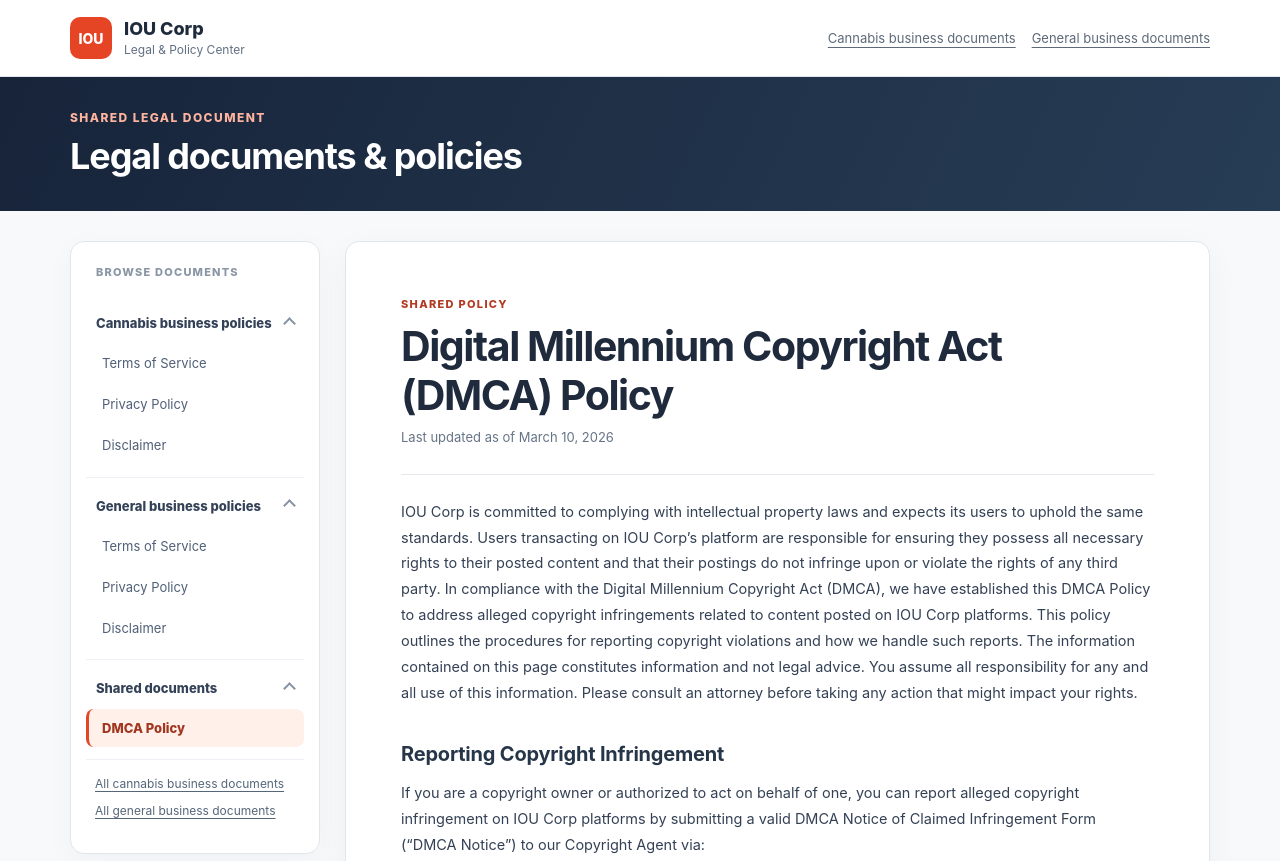
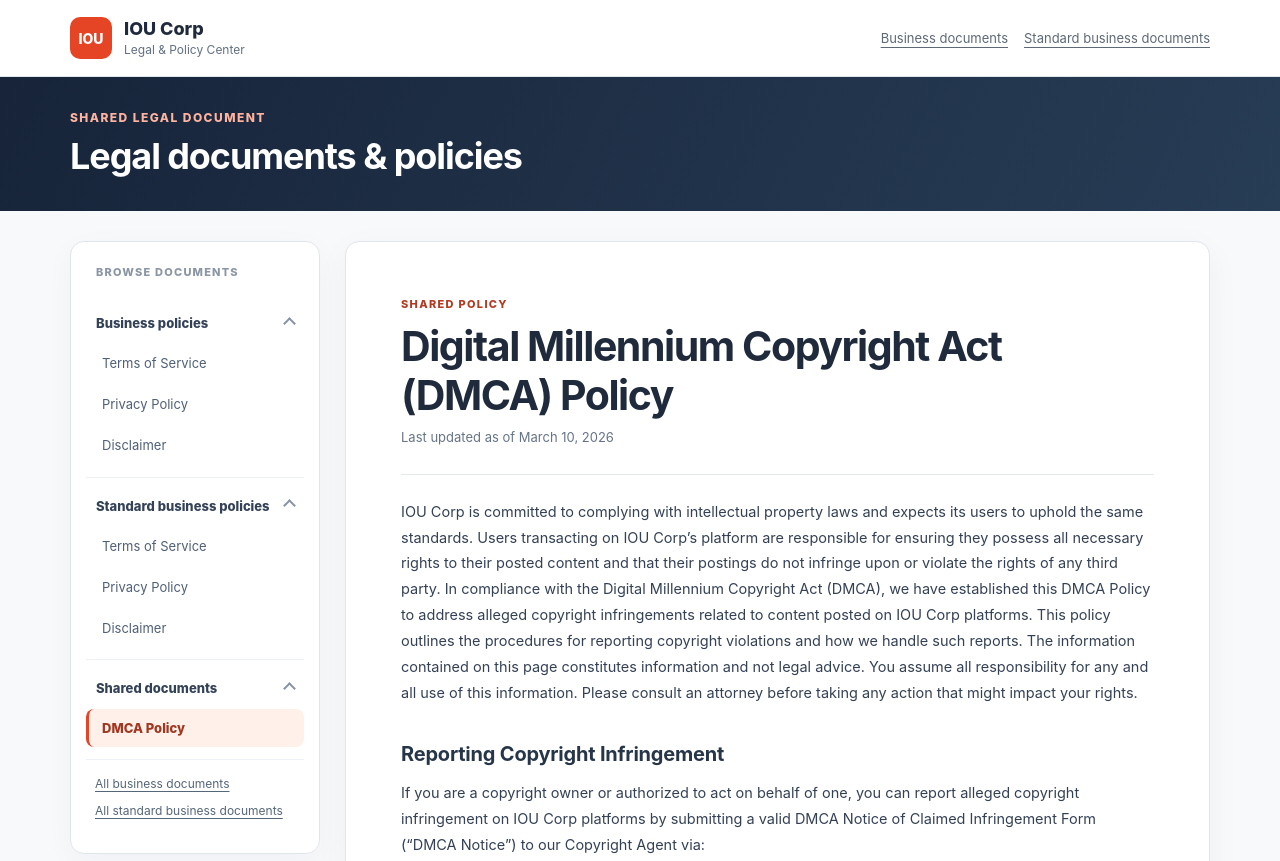
Before and after one commit to IOU-Corp/dmca, a plain HTML site: page index.html in a window 1280 px wide. Shown: the top 861 px of the page. Drawn offline with Linux system fonts and the light colour scheme.

Commit message:
Use neutral business policy labels without changing legal text

```diff
--- a/index.html
+++ b/index.html
@@ -64,20 +64,20 @@ footer{border-top:1px solid var(--line);text-align:center;color:#778396;font-siz
 <header class="topbar">
 <div class="topbar-inner">
 <a class="brand" href="https://iou-corp.github.io/business-docs-c/"><span class="brand-icon" aria-hidden="true">IOU</span><span><span class="brand-name">IOU Corp</span><span class="brand-subtitle">Legal &amp; Policy Center</span></span></a>
-<nav class="portals" aria-label="Legal document portals"><a href="https://iou-corp.github.io/business-docs-c/">Cannabis business documents</a><a href="https://iou-corp.github.io/business-docs/">General business documents</a></nav>
+<nav class="portals" aria-label="Legal document portals"><a href="https://iou-corp.github.io/business-docs-c/">Business documents</a><a href="https://iou-corp.github.io/business-docs/">Standard business documents</a></nav>
 </div></header>
 <section class="hero" aria-label="Policy library"><div class="hero-inner"><div class="hero-label">Shared legal document</div><h2>Legal documents &amp; policies</h2></div></section>
 <div class="layout">
 <aside class="sidebar" aria-label="Document navigation">
 <div class="sidebar-title">BROWSE DOCUMENTS</div>
-<nav aria-label="Policy pages"><details open><summary>Cannabis business policies</summary><div class="side-links"><a href="https://iou-corp.github.io/business-terms-of-service-c/">Terms of Service</a>
+<nav aria-label="Policy pages"><details open><summary>Business policies</summary><div class="side-links"><a href="https://iou-corp.github.io/business-terms-of-service-c/">Terms of Service</a>
 <a href="https://iou-corp.github.io/business-privacy-policy-c/">Privacy Policy</a>
 <a href="https://iou-corp.github.io/iou-business-disclaimer-c/">Disclaimer</a></div></details>
- <details open><summary>General business policies</summary><div class="side-links"><a href="https://iou-corp.github.io/business-terms-of-service/">Terms of Service</a>
+ <details open><summary>Standard business policies</summary><div class="side-links"><a href="https://iou-corp.github.io/business-terms-of-service/">Terms of Service</a>
 <a href="https://iou-corp.github.io/business-privacy-policy/">Privacy Policy</a>
 <a href="https://iou-corp.github.io/iou-business-disclaimer/">Disclaimer</a></div></details>
  <details open><summary>Shared documents</summary><div class="side-links"><a href="https://iou-corp.github.io/dmca/" aria-current="page" class="active">DMCA Policy</a></div></details></nav>
-<div class="sidebar-footer"><a href="https://iou-corp.github.io/business-docs-c/">All cannabis business documents</a><p><a href="https://iou-corp.github.io/business-docs/">All general business documents</a></p></div>
+<div class="sidebar-footer"><a href="https://iou-corp.github.io/business-docs-c/">All business documents</a><p><a href="https://iou-corp.github.io/business-docs/">All standard business documents</a></p></div>
 </aside>
 <main>
 <article class="legal-document" id="legal-document" data-document="dmca">
```
